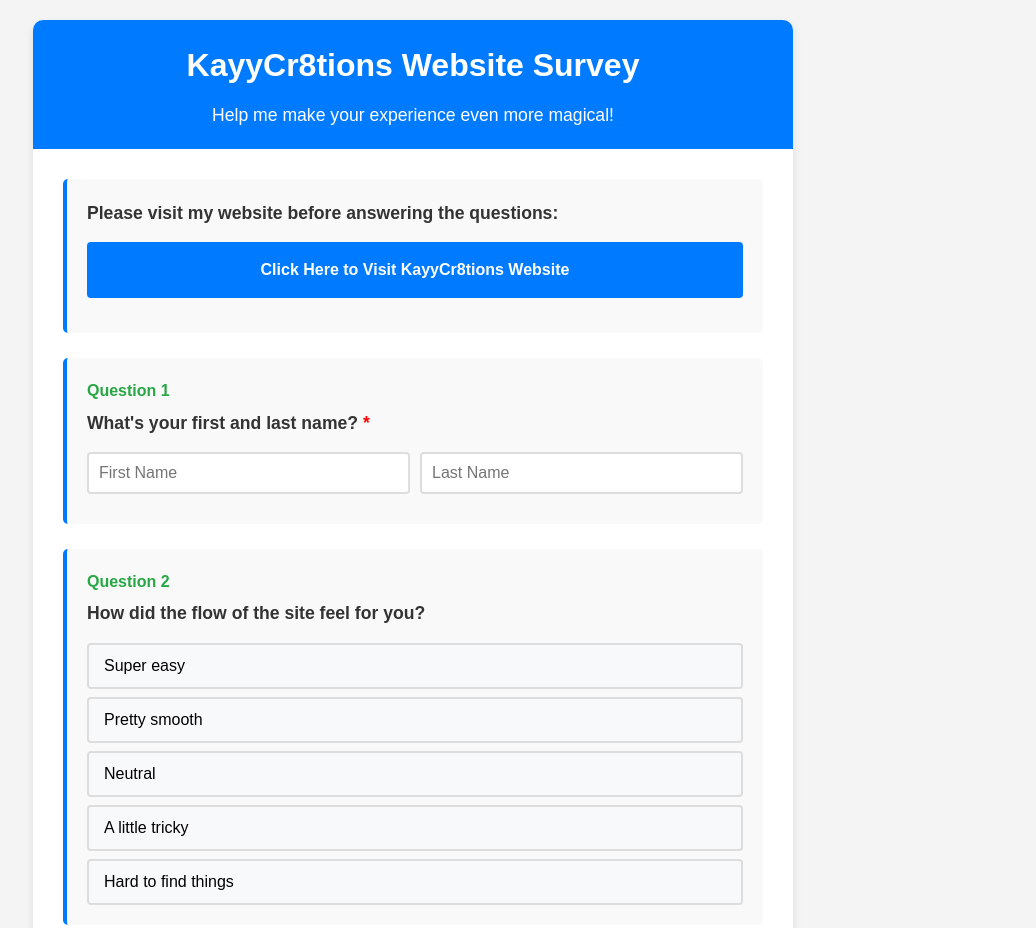
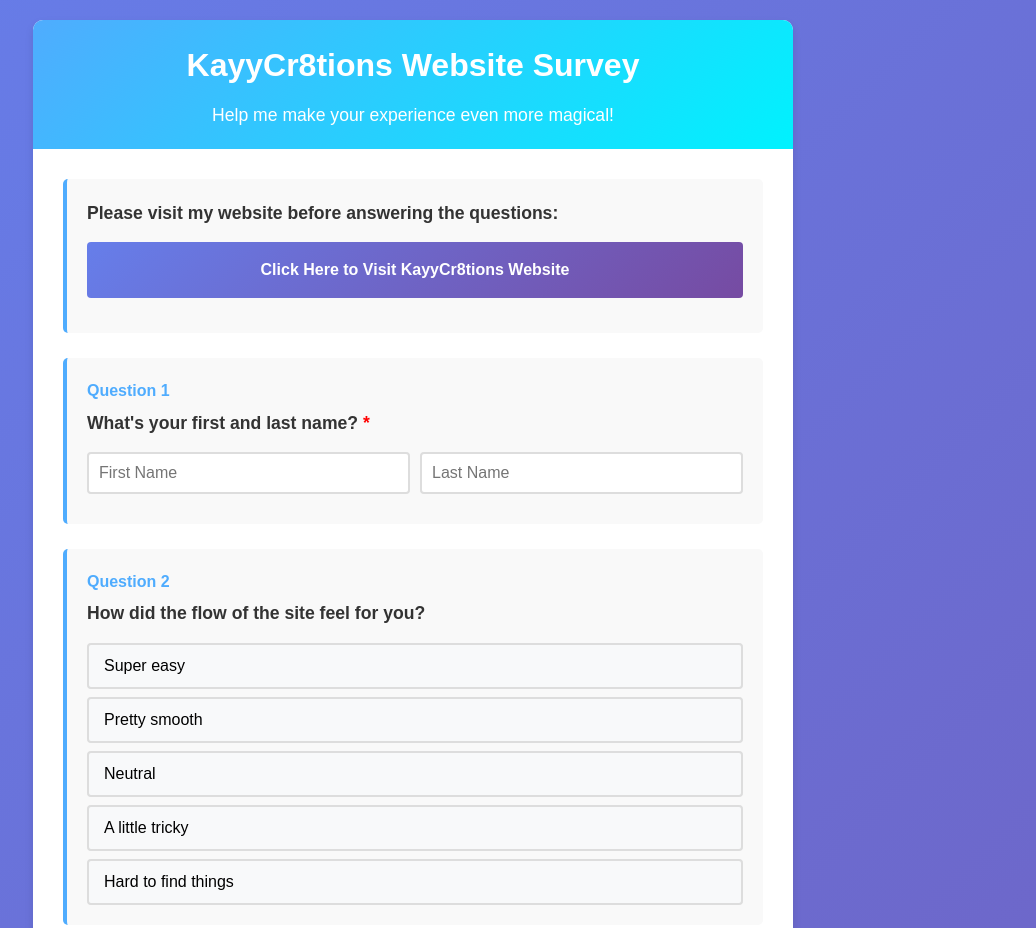
Before and after one commit to Tanya720/kayycr8tions777, a plain HTML site: page survey/survey.html in a window 1280 px wide. Shown: the top 928 px of the page, without its empty margins (227-1263 px from the left). Drawn offline with Linux system fonts and the light colour scheme.

Commit message:
Fix survey website link to point to live site

```diff
--- a/survey/survey.html
+++ b/survey/survey.html
@@ -10,7 +10,8 @@
             line-height: 1.6;
             margin: 0;
             padding: 20px;
-            background-color: #f4f4f4;
+            background: linear-gradient(135deg, #667eea 0%, #764ba2 100%);
+            min-height: 100vh;
             color: #333;
         }
 
@@ -25,7 +26,7 @@
 
         .header {
             text-align: center;
-            background-color: #007bff;
+            background: linear-gradient(135deg, #4facfe 0%, #00f2fe 100%);
             color: white;
             padding: 20px;
             margin: -30px -30px 30px -30px;
@@ -47,11 +48,11 @@
             padding: 20px;
             background-color: #f9f9f9;
             border-radius: 5px;
-            border-left: 4px solid #007bff;
+            border-left: 4px solid #4facfe;
         }
 
         .question-number {
-            color: #28a745;
+            color: #4facfe;
             font-weight: bold;
             margin-bottom: 5px;
         }
@@ -102,12 +103,12 @@
 
         .answer-button:hover {
             background-color: #e9ecef;
-            border-color: #007bff;
+            border-color: #4facfe;
         }
 
         .website-link {
             display: block;
-            background-color: #007bff;
+            background: linear-gradient(135deg, #667eea 0%, #764ba2 100%);
             color: white;
             padding: 15px 20px;
             text-decoration: none;
@@ -118,11 +119,12 @@
         }
 
         .website-link:hover {
-            background-color: #0056b3;
+            transform: translateY(-2px);
+            box-shadow: 0 5px 15px rgba(0,0,0,0.2);
         }
 
         .submit-button {
-            background-color: #007bff;
+            background: linear-gradient(135deg, #4facfe 0%, #00f2fe 100%);
             color: white;
             padding: 15px 30px;
             border: none;
@@ -134,7 +136,8 @@
         }
 
         .submit-button:hover {
-            background-color: #0056b3;
+            transform: translateY(-2px);
+            box-shadow: 0 8px 25px rgba(79, 172, 254, 0.3);
         }
 
         .name-fields {
@@ -158,7 +161,7 @@
             <!-- Website Link -->
             <div class="question">
                 <div class="question-text">Please visit my website before answering the questions:</div>
-                <a href="https://your-website-url.com" target="_blank" class="website-link">
+                <a href="https://tanya720.github.io/kayycr8tions777/" target="_blank" class="website-link">
                     Click Here to Visit KayyCr8tions Website
                 </a>
             </div>
```
